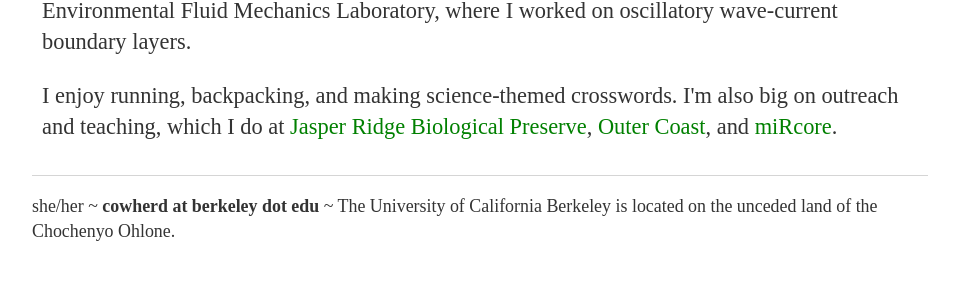
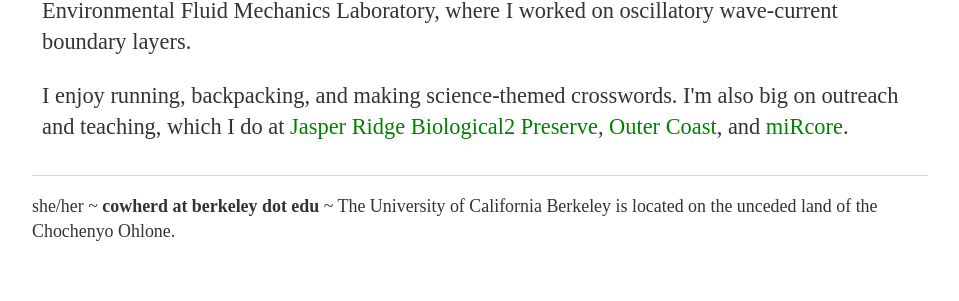
Before and after one commit to mariannecowherd/mariannecowherd.github.io, a Jekyll site: the page built from index.html, in a window 1280 px wide. Shown: the part 1013-1314 px from the top of the page, without its empty margins (160-1119 px from the left). Built offline with Jekyll 4.4.1, drawn with Linux system fonts in a browser that asks for light colours.

Commit message:
Update index.html

```diff
--- a/index.html
+++ b/index.html
@@ -10,10 +10,6 @@
 * {
 	box-sizing: border-box;
 }
-.row{
-		column-gap: 10px;
-	}
-
 /* Create two equal columns that floats next to each other */
 .column {
 	float: left;
@@ -59,7 +55,7 @@
 			on oscillatory wave-current boundary layers.</p>
 		<p> I enjoy running, backpacking, and making science-themed crosswords. I'm
 			also big on outreach and teaching, which I do at <a href="https://jrbp.stanford.edu/"> Jasper Ridge
-			Biological Preserve</a>, <a href="http://outercoast.org/">Outer Coast</a>, and <a href="https://www.mircore.org/">miRcore</a>.
+			Biological2 Preserve</a>, <a href="http://outercoast.org/">Outer Coast</a>, and <a href="https://www.mircore.org/">miRcore</a>.
 
 	</div>
 </div>
```
